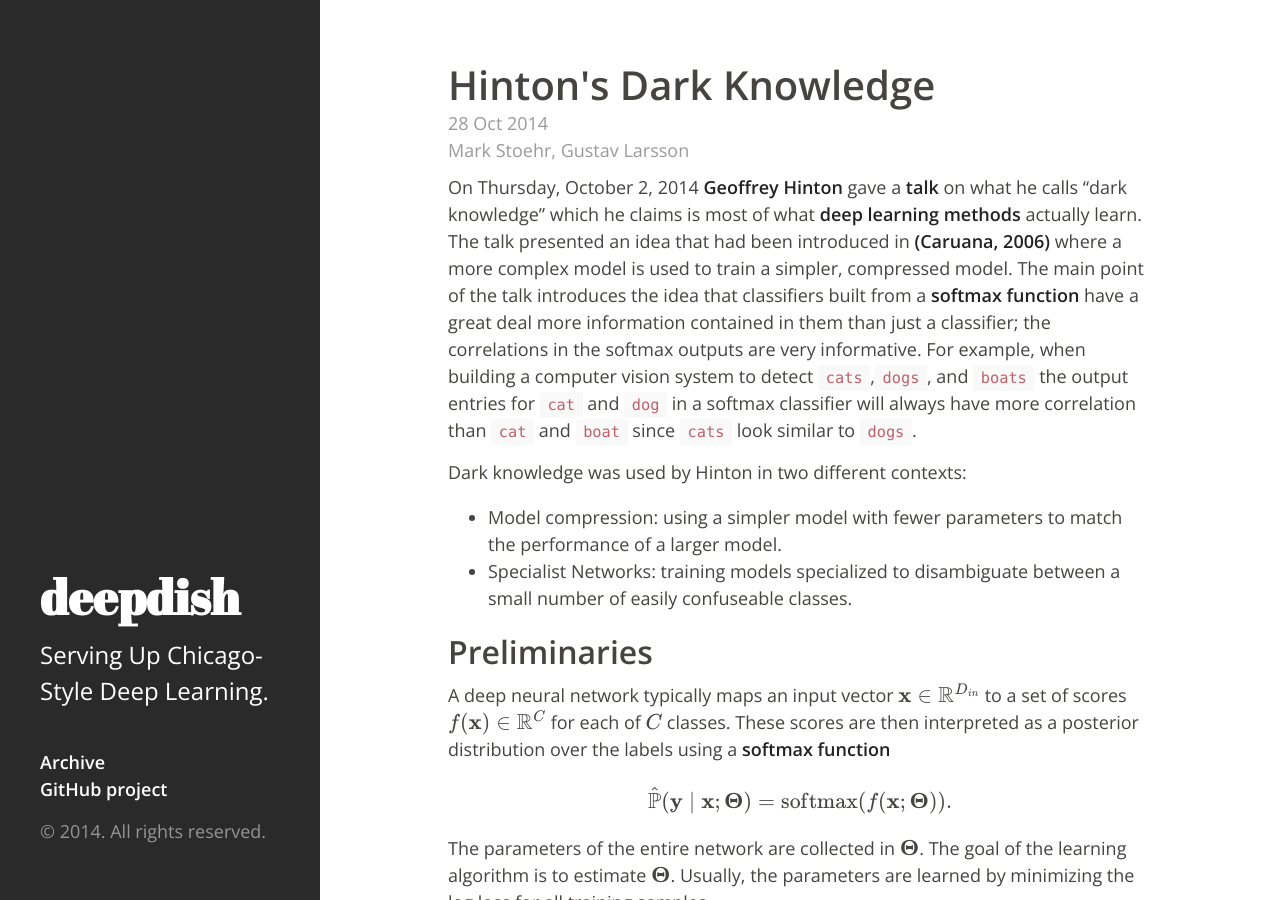
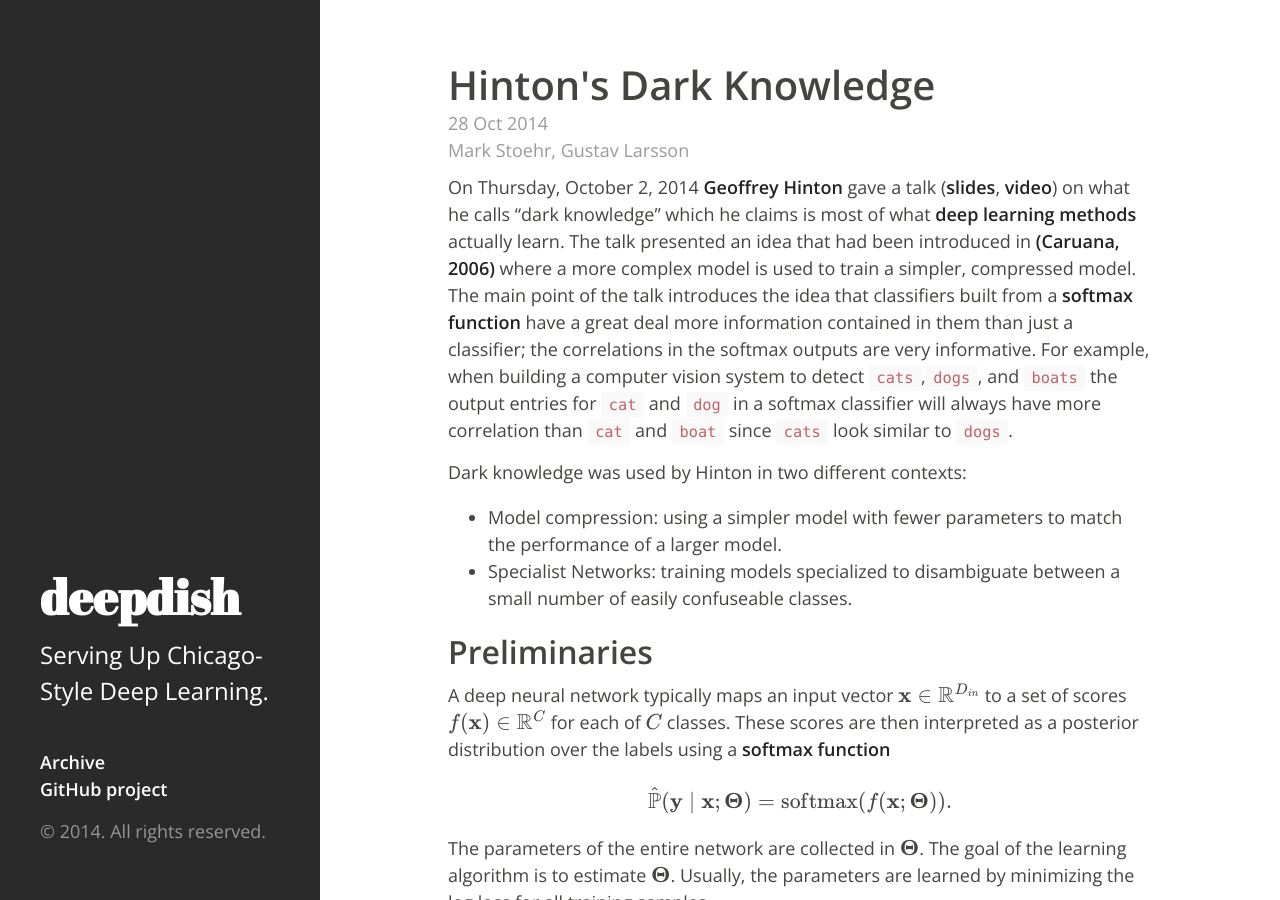
Before and after one commit to uchicago-cs/deepdish, a Jekyll site: the page built from _posts/2014-10-28-hintons-dark-knowledge.md, in a window 1280 px wide and 900 px high. Built offline with Jekyll 4.4.1, drawn with Linux system fonts in a browser that asks for light colours; Markdown is read by kramdown in place of the engine named in the settings; formulas are drawn with MathJax 3.

Commit message:
Added link to Hinton video.

```diff
--- a/_posts/2014-10-28-hintons-dark-knowledge.md
+++ b/_posts/2014-10-28-hintons-dark-knowledge.md
@@ -4,7 +4,7 @@ author: markgustav
 title: Hinton's Dark Knowledge
 ---
 
-On Thursday, October 2, 2014 [Geoffrey Hinton](http://www.cs.toronto.edu/~hinton/) gave a [talk](http://www.iro.umontreal.ca/~bengioy/cifar/NCAP2014-summerschool/slides/geoff_hinton_dark14.pdf) on what he calls "dark knowledge" which
+On Thursday, October 2, 2014 [Geoffrey Hinton](http://www.cs.toronto.edu/~hinton/) gave a talk ([slides](http://www.iro.umontreal.ca/~bengioy/cifar/NCAP2014-summerschool/slides/geoff_hinton_dark14.pdf), [video](https://www.youtube.com/watch?v=phmEyJa4I7o)) on what he calls "dark knowledge" which
 he claims is most of what [deep learning methods](http://deeplearning.net/)
 actually learn.  The talk presented an idea that had been introduced in
 [(Caruana, 2006)](http://www.cs.cornell.edu/~caruana/compression.kdd06.pdf)
```
